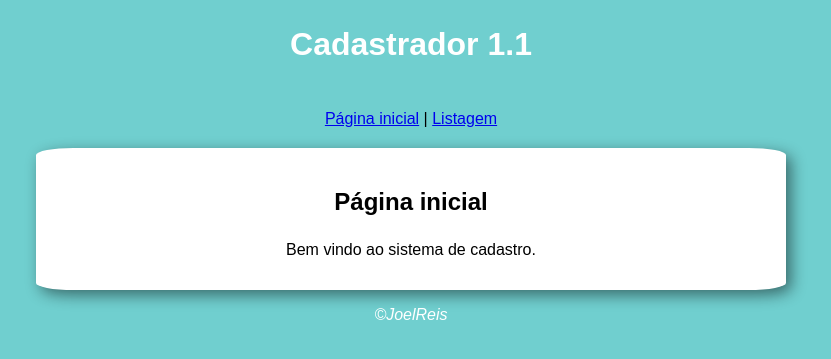
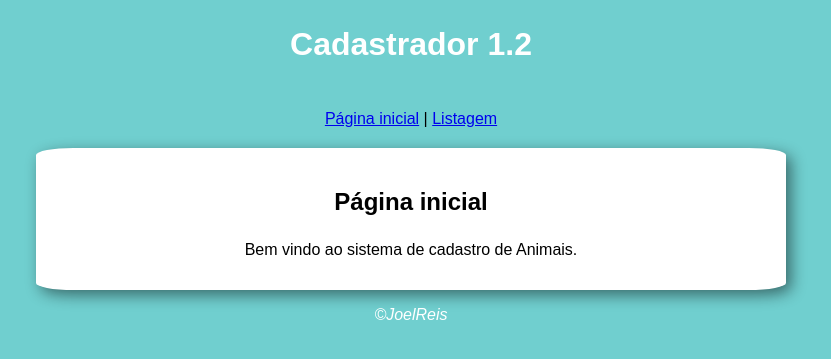
Before and after one commit to reistill/prog2024, a Flask app: page / in a window 1280 px wide. Shown: the top 359 px of the page, without its empty margins (229-1060 px from the left). Run offline with Flask 3, Linux system fonts and the light colour scheme; parts of the project's set-up code (start-up, migrations or seed data) failed here and were passed over.

Commit message:
Cadastrador 1.2!

```diff
--- a/app.py
+++ b/app.py
@@ -5,19 +5,19 @@ from model import *
 def home():
     return render_template("home.html")
 
-@app.route("/listar_pessoas")
-def listar_pessoas():
+@app.route("/listar_animais")
+def listar_animais():
     with db_session:
-        # obtém as pessoas
+        # obtém os animais
         animais = Animal.select()
-        return render_template("listar_pessoas.html", animais=animais)
+        return render_template("listar_animais.html", animais=animais)
 
-@app.route("/form_adicionar_pessoa")
-def form_adicionar_pessoa():
-    return render_template("form_adicionar_pessoa.html")
+@app.route("/form_adicionar_animal")
+def form_adicionar_animal():
+    return render_template("form_adicionar_animal.html")
 
-@app.route("/adicionar_pessoa")
-def adicionar_pessoa():
+@app.route("/adicionar_animal")
+def adicionar_animal():
     # obter os parâmetros
     nome = request.args.get("nome")
     alimentacao = request.args.get("alimentacao")
@@ -26,12 +26,12 @@ def adicionar_pessoa():
     especie = request.args.get("especie")
     # salvar
     with db_session:
-        # criar a pessoa
+        # criar o animal
         a = Animal(**request.args)
         # salvar
         commit()
         # encaminhar de volta para a listagem
-        return redirect("listar_pessoas")
+        return redirect("listar_animais")
 
 #usei chat gpt nessa parte
 @app.route("/excluir_animal/<int:id>", methods=['POST'])
@@ -49,6 +49,6 @@ def excluir_animal(id):
     except Exception as e:
         app.logger.error(f"Error deleting animal with ID {id}: {str(e)}")
         return render_template("error.html", message=str(e))
-    return redirect(url_for('listar_pessoas'))
+    return redirect(url_for('listar_animais'))
 
 app.run(debug=True)
--- a/templates/form_adicionar_pessoa.html
+++ b/templates/form_adicionar_animal.html
@@ -6,7 +6,7 @@
 
 {% block content %}
 
-<form action="adicionar_pessoa">
+<form action="adicionar_animal">
     <p>
         Nome: <input type="text" name="nome" value="cachorro joca">
     </p>
--- a/templates/home.html
+++ b/templates/home.html
@@ -5,5 +5,5 @@
 {% endblock %}
 
 {% block content %}
-  <p>Bem vindo ao sistema de cadastro.</p>
+  <p>Bem vindo ao sistema de cadastro de Animais.</p>
 {% endblock %}
--- a/templates/listar_pessoas.html
+++ b/templates/listar_animais.html
@@ -7,7 +7,7 @@
 {% block content %}
 
 <p>
-    <a href="{{ url_for("form_adicionar_pessoa") }}">Cadastrar animal</a>
+    <a href="{{ url_for("form_adicionar_animal") }}">Cadastrar animal</a>
 </p>
 
 <table border="1">
--- a/templates/main_template.html
+++ b/templates/main_template.html
@@ -7,11 +7,11 @@
 </head>
 
 <body>
-    <h1 id="prim">Cadastrador 1.1</h1>
+    <h1 id="prim">Cadastrador 1.2</h1>
 
     <section id="links">
         <a href="{{ url_for("home") }}">Página inicial</a> |
-        <a href="{{ url_for("listar_pessoas") }}">Listagem</a>
+        <a href="{{ url_for("listar_animais") }}">Listagem</a>
     </section>
 
     <section id="content">
```
Also changed, not shown: animal.db.
